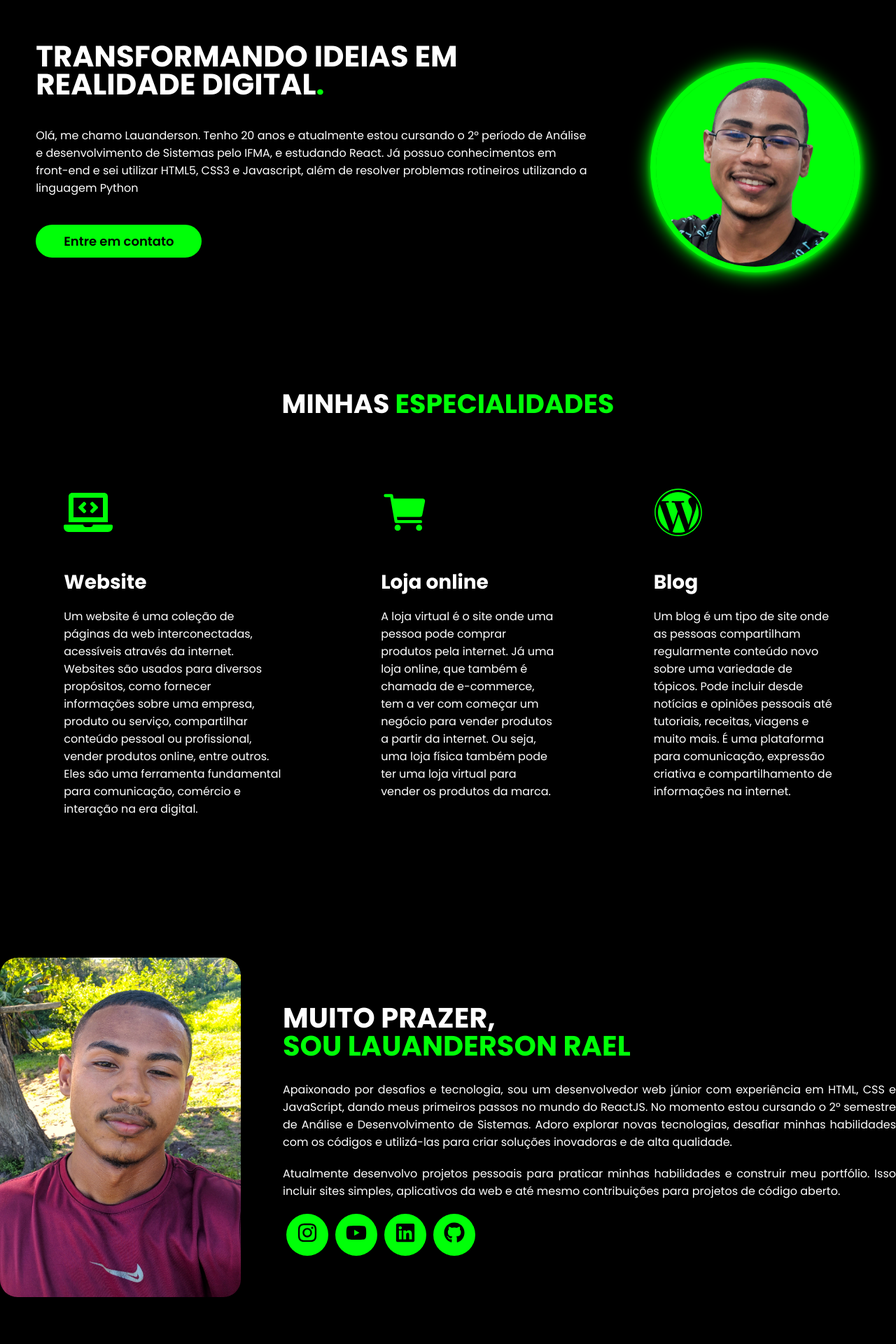
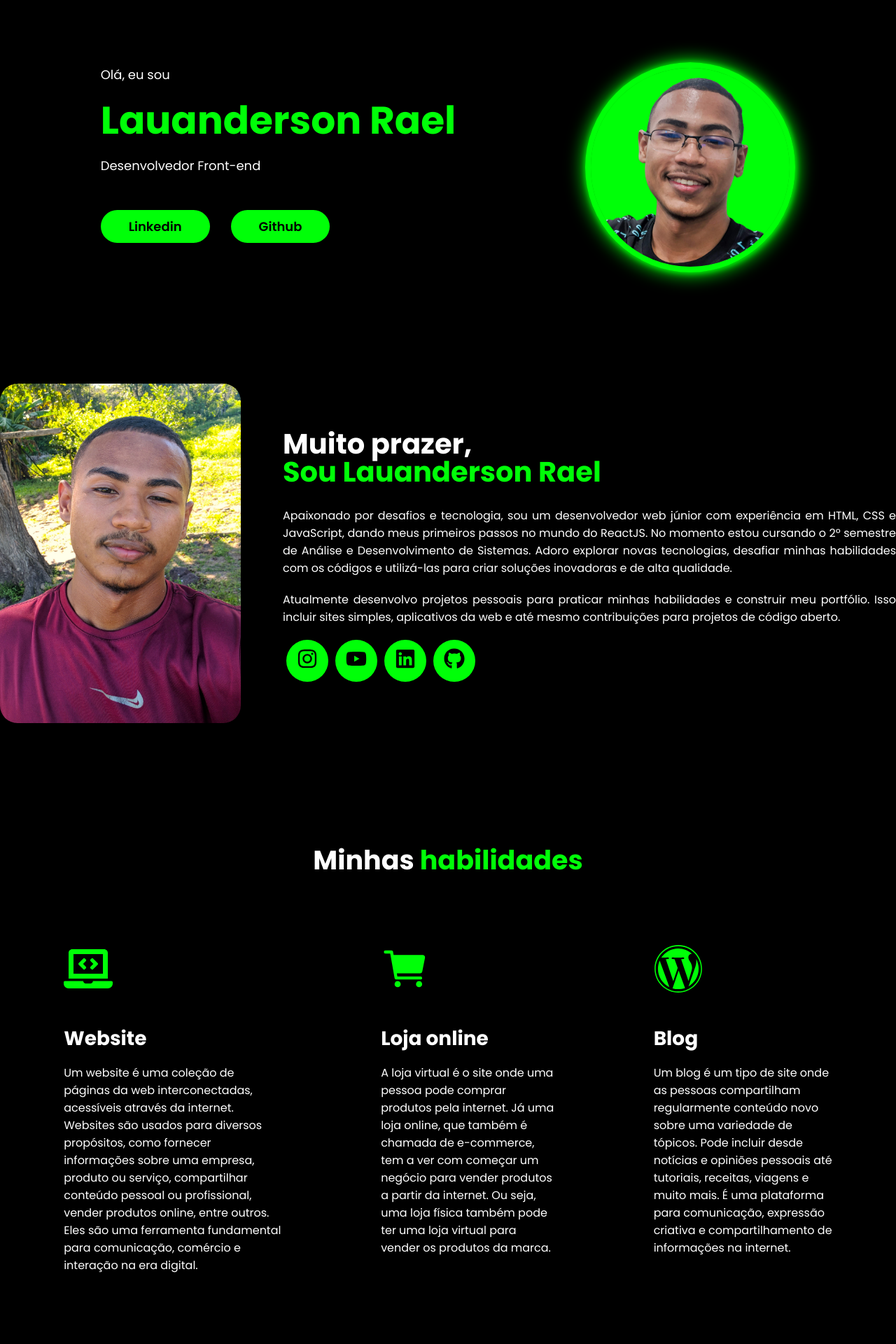
Before and after one commit to lauanderson-rael/react-portfolio-site, a React (Vite) app: page / in a window 1280 px wide. Shown: the part 200-2120 px from the top of the page at 70% size. Built offline with nearby package versions, Linux system fonts and the light colour scheme.

Commit message:
update 20-07

```diff
--- a/index.html
+++ b/index.html
@@ -4,7 +4,7 @@
     <meta charset="UTF-8" />
     <link rel="icon" type="image/svg+xml" href="/vite.svg" />
     <meta name="viewport" content="width=device-width, initial-scale=1.0" />
-    <title>Meu Portfólio</title>
+    <title>Lauanderson Rael</title>
 
   </head>
   <body>
--- a/src/components/Header/index.tsx
+++ b/src/components/Header/index.tsx
@@ -34,22 +34,22 @@
         <nav className="menu-desktop">
           <ul>
             <li>
-              <a href="#">Início</a>
+              <a href="#inicio">Início</a>
             </li>
             <li>
-              <a href=".especialidades">Especialidades</a>
+              <a href="#especialidades">Especialidades</a>
             </li>
             <li>
-              <a href="#">Sobre</a>
+              <a href="#sobre">Sobre</a>
             </li>
             <li>
-              <a href="#">Projetos</a>
+              <a href="#projetos">Projetos</a>
             </li>
           </ul>
         </nav>
 
         <div className="btn-contato">
-          <a href="#">
+          <a href="#formulario">
             <button>Contato</button>
           </a>
         </div>
@@ -71,19 +71,19 @@
             <nav>
               <ul>
                 <li>
-                  <a href="#">Início</a>
+                  <a href="#inicio">Início</a>
                 </li>
                 <li>
-                  <a href="#">Especialidades</a>
+                  <a href="#especialidades">Especialidades</a>
                 </li>
                 <li>
-                  <a href="#">Sobre</a>
+                  <a href="#sobre">Sobre</a>
                 </li>
                 <li>
-                  <a href="#">Projetos</a>
+                  <a href="#projetos">Projetos</a>
                 </li>
                 <li>
-                  <a href="#">Contato</a>
+                  <a href="#formulario">Contato</a>
                 </li>
               </ul>
             </nav>
--- a/src/components/Header/styles.ts
+++ b/src/components/Header/styles.ts
@@ -42,6 +42,13 @@
   }
 
   @media (max-width: 1010px) {
+    padding: 20px 4%;
+
+    img {
+    width: 70px;
+    height: 52px;
+  }
+
     .menu-desktop,
     .btn-contato {
       display: none;
--- a/src/components/Main/index.tsx
+++ b/src/components/Main/index.tsx
@@ -22,20 +22,27 @@
           <div className="interface">
             <div className="flex">
               <div className="txt-topo-site">
-                <h1>
-                  TRANSFORMANDO IDEIAS EM REALIDADE DIGITAL<span>.</span>
-                </h1>
-                <p>
-                  Olá, me chamo Lauanderson. Tenho 20 anos e atualmente estou
-                  cursando o 2° período de Análise e desenvolvimento de Sistemas
-                  pelo IFMA, e estudando React. Já possuo conhecimentos em
-                  front-end e sei utilizar HTML5, CSS3 e Javascript, além de
-                  resolver problemas rotineiros utilizando a linguagem Python
-                </p>
-                <div className="btn-contato">
-                  <a href="#">
-                    <button>Entre em contato</button>
-                  </a>
+
+                 <div className="informacoes">
+                    <p>Olá, eu sou</p>
+
+                    <strong>Lauanderson Rael</strong>
+
+                    <p>Desenvolvedor Front-end</p>
+                </div>
+
+                <div style={{ display: "flex", gap: "30px" }}>
+                  <div className="btn-contato">
+                    <a href="https://www.linkedin.com/in/lauanderson-rael-a68b2b16a/" target="_blank">
+                      <button>Linkedin</button>
+                    </a>
+                  </div>
+
+                  <div className="btn-contato">
+                    <a href="https://github.com/lauanderson-rael" target="blank" >
+                      <button>Github</button>
+                    </a>
+                  </div>
                 </div>
               </div>
 
@@ -46,32 +53,7 @@
           </div>
         </section>
 
-        <section className="especialidades">
-          <div className="interface">
-            <h2 className="titulo">
-              MINHAS <span>ESPECIALIDADES</span>
-            </h2>
-            <div className="flex">
-              <Item
-                icone={<FaLaptopCode />}
-                nome="Website"
-                paragrafo="Um website é uma coleção de páginas da web interconectadas, acessíveis através da internet. Websites são usados para diversos propósitos, como fornecer informações sobre uma empresa, produto ou serviço, compartilhar conteúdo pessoal ou profissional, vender produtos online, entre outros. Eles são uma ferramenta fundamental para comunicação, comércio e interação na era digital."
-              />
-              <Item
-                icone={<IoCart />}
-                nome="Loja online"
-                paragrafo="A loja virtual é o site onde uma pessoa pode comprar produtos pela internet. Já uma loja online, que também é chamada de e-commerce, tem a ver com começar um negócio para vender produtos a partir da internet. Ou seja, uma loja física também pode ter uma loja virtual para vender os produtos da marca."
-              />
-              <Item
-                icone={<FaWordpress />}
-                nome="Blog"
-                paragrafo="Um blog é um tipo de site onde as pessoas compartilham regularmente conteúdo novo sobre uma variedade de tópicos. Pode incluir desde notícias e opiniões pessoais até tutoriais, receitas, viagens e muito mais. É uma plataforma para comunicação, expressão criativa e compartilhamento de informações na internet."
-              />
-            </div>
-          </div>
-        </section>
-
-        <section className="sobre">
+        <section className="sobre" id="sobre">
           <div className="interface">
             <div className="flex">
               <div className="img-sobre">
@@ -80,7 +62,7 @@
 
               <div className="txt-sobre">
                 <h2>
-                  MUITO PRAZER, <span>SOU LAUANDERSON RAEL</span>
+                  Muito prazer, <span>Sou Lauanderson Rael</span>
                 </h2>
                 <p>
                   Apaixonado por desafios e tecnologia, sou um desenvolvedor web
@@ -124,10 +106,37 @@
           </div>
         </section>
 
-        <section className="portfolio">
+        <section className="especialidades" id="especialidades">
           <div className="interface">
             <h2 className="titulo">
-              MEU <span>PORTFÓLIO.</span>
+              Minhas <span>habilidades</span>
+            </h2>
+            <div className="flex">
+              <Item
+                icone={<FaLaptopCode />}
+                nome="Website"
+                paragrafo="Um website é uma coleção de páginas da web interconectadas, acessíveis através da internet. Websites são usados para diversos propósitos, como fornecer informações sobre uma empresa, produto ou serviço, compartilhar conteúdo pessoal ou profissional, vender produtos online, entre outros. Eles são uma ferramenta fundamental para comunicação, comércio e interação na era digital."
+              />
+              <Item
+                icone={<IoCart />}
+                nome="Loja online"
+                paragrafo="A loja virtual é o site onde uma pessoa pode comprar produtos pela internet. Já uma loja online, que também é chamada de e-commerce, tem a ver com começar um negócio para vender produtos a partir da internet. Ou seja, uma loja física também pode ter uma loja virtual para vender os produtos da marca."
+              />
+              <Item
+                icone={<FaWordpress />}
+                nome="Blog"
+                paragrafo="Um blog é um tipo de site onde as pessoas compartilham regularmente conteúdo novo sobre uma variedade de tópicos. Pode incluir desde notícias e opiniões pessoais até tutoriais, receitas, viagens e muito mais. É uma plataforma para comunicação, expressão criativa e compartilhamento de informações na internet."
+              />
+            </div>
+          </div>
+        </section>
+
+
+
+        <section className="portfolio" id="projetos">
+          <div className="interface">
+            <h2 className="titulo">
+              Meus <span>Projetos.</span>
             </h2>
             <div className="flex">
               <Projeto nome="Projeto 1" />
@@ -137,6 +146,7 @@
           </div>
         </section>
 
+        <span id="formulario"></span>
         <SessaoFormulario>
           <div>
             <h2 className="titulo">
--- a/src/components/Main/styles.ts
+++ b/src/components/Main/styles.ts
@@ -6,25 +6,28 @@
   section.topo-do-site {
     padding: 100px 4%;
 
-    .txt-topo-site h1 {
-      color: #fff;
-      font-size: 42px;
-      line-height: 40px;
-      span {
-        color: #00ff08;
-      }
+    .flex {
+      justify-content: space-around;
+      align-items: center;
     }
 
-    .flex {
-      justify-content: center;
-      align-items: center;
-      gap: 90px;
+    .txt-topo-site strong {
+      font-size: 55px;
+      color: #00ff08;
     }
 
+    .informacoes{
+      background-color: none;
+      padding: 0;
+      margin-bottom: 50px;
+    }
     .txt-topo-site p {
       color: #fff;
-      margin: 40px 0;
+      font-size: large;
+      margin: 10px 0;
+      padding: 0;
     }
+
 
     .img-topo-site img {
       width: 300px;
@@ -40,9 +43,17 @@
     }
     //responsivo
     @media (max-width: 1020px) {
-      padding: 20px 8%;
-      .txt-topo-site h1 {
+      height: 100dvh;
+      padding: 10px 8%;
+      .txt-topo-site strong {
         font-size: 32px;
+      }
+      .txt-topo-site p{
+        font-size: medium;
+        margin: 0;
+      }
+      .informacoes{
+        margin-top: 30px;
       }
       .flex {
         flex-direction: column-reverse;
@@ -70,6 +81,7 @@
 
   // ESPECIALIDADES - TELA 2
   .especialidades {
+
     padding: 80px 4%;
 
     h2 span {
@@ -302,6 +314,7 @@
     height: 74px;
   }
 
+
   .flex {
     justify-content: space-between;
   }
```
